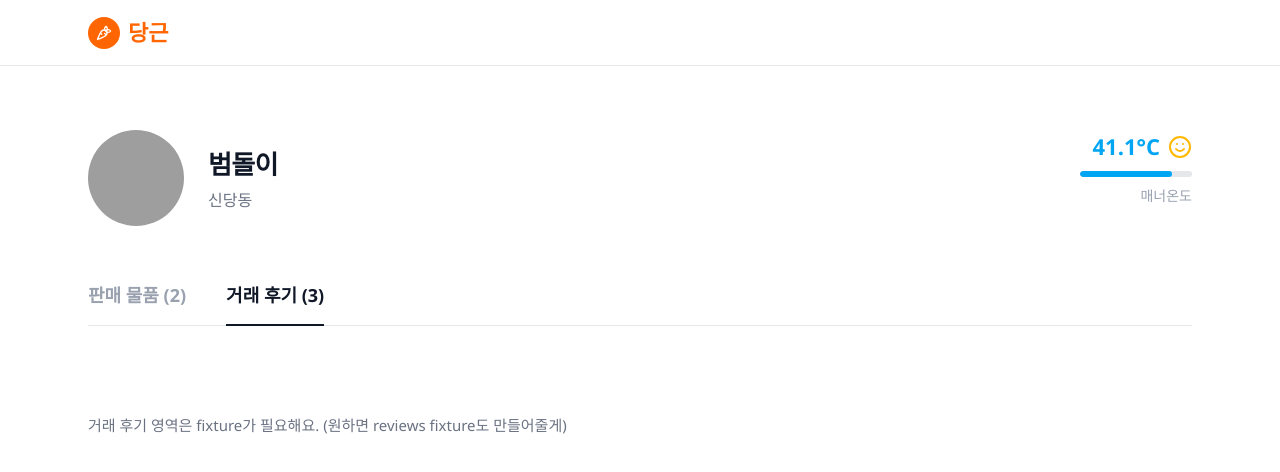
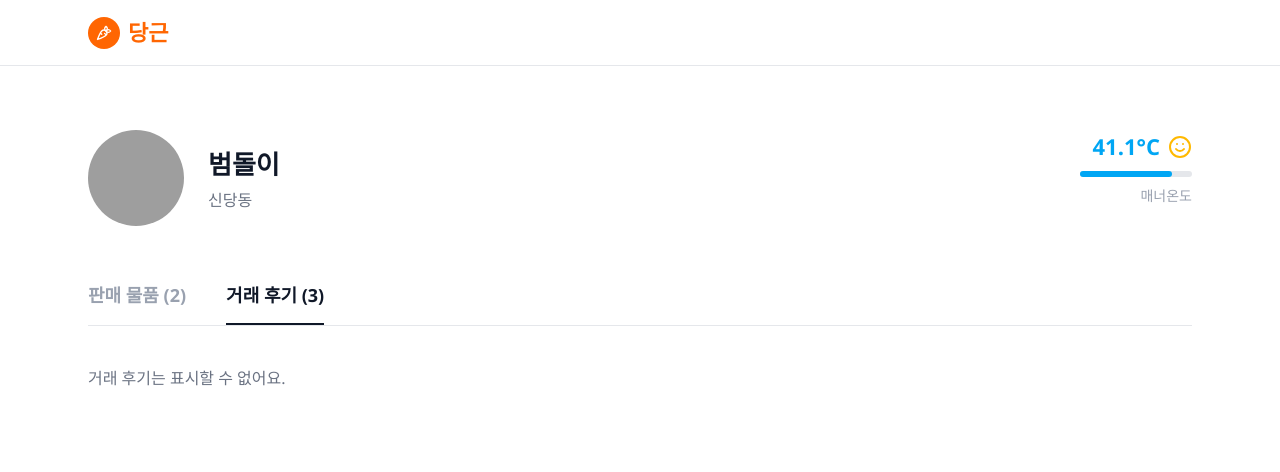
Before and after one commit to mgahn0706/serious_game, a React (Vite) app: page /danggeun/account/1 in a window 1280 px wide. Both pictures are taken after a click on the button "거래 후기 (3)". Shown: the top 472 px of the page. Built offline with nearby package versions, Linux system fonts and the light colour scheme; grey boxes are pictures that could not be loaded.

Commit message:
feat: danggeun account

```diff
--- a/src/features/danggeun/fixtures/accounts.ts
+++ b/src/features/danggeun/fixtures/accounts.ts
@@ -17,4 +17,13 @@ export const accounts: Account[] = [
     avatarUrl:
       "https://images.unsplash.com/photo-1527980965255-d3b416303d12?w=200",
   },
+  {
+    id: 3,
+    username: "냥냥이",
+    location: "강남구",
+    temperature: 0,
+    avatarUrl:
+      "https://images.unsplash.com/photo-1517423440428-a5a00ad493e8?w=200",
+    isRestricted: true,
+  },
 ];
--- a/src/features/danggeun/types/types.ts
+++ b/src/features/danggeun/types/types.ts
@@ -4,6 +4,7 @@ export type Account = {
   location: string;
   temperature: number; // 매너온도
   avatarUrl: string;
+  isRestricted?: boolean;
 };
 
 export type Product = {
--- a/src/pages/Danggeun/DanggeunAccountPage.tsx
+++ b/src/pages/Danggeun/DanggeunAccountPage.tsx
@@ -1,6 +1,6 @@
-import { useMemo, useState } from "react";
+import { useMemo, useState, useEffect } from "react";
 import { Link, useParams } from "react-router-dom";
-import { Smile } from "lucide-react";
+import { Smile, Ban, X } from "lucide-react";
 
 import { products } from "@/features/danggeun/fixtures/products";
 import { accounts } from "@/features/danggeun/fixtures/accounts";
@@ -15,22 +15,29 @@ export default function DanggeunAccountPage() {
 
   const account = accounts.find((a) => a.id === accountId);
 
-  const myProducts = useMemo(() => {
-    return products.filter((p) => p.sellerId === accountId);
-  }, [accountId]);
+  const myProducts = useMemo(
+    () => products.filter((p) => p.sellerId === accountId),
+    [accountId]
+  );
 
   const [tab, setTab] = useState<TabKey>("items");
 
-  // 거래후기 count: fixture에 없으면 0(혹은 임시값)
-  const reviewCount = 3; // 스샷처럼 보이게. 원하면 fixture로 분리해줄게.
+  /** ===============================
+   *  🚨 제재/구속 수사 설정 (추리게임용)
+   *  =============================== */
+  const isRestricted = account?.isRestricted || false;
+  const NOTICE_DATE = "2025년 12월 10일";
+
+  const [modalOpen, setModalOpen] = useState(false);
+  useEffect(() => {
+    if (isRestricted) setModalOpen(true);
+  }, [isRestricted]);
 
   if (!account) {
     return (
       <div className="min-h-screen bg-white">
-        <main className="mx-auto max-w-6xl px-6 py-16">
-          <div className="text-[16px] text-gray-700">
+        <main className="mx-auto max-w-6xl px-6 py-20 text-gray-700">
           계정을 찾을 수 없어요.
-          </div>
         </main>
       </div>
     );
@@ -40,16 +47,48 @@ export default function DanggeunAccountPage() {
     <div className="min-h-screen bg-white">
       <DanggeunHeader />
 
-      <main className="mx-auto max-w-6xl px-6">
-        {/* Profile block */}
-        <section className="pt-16">
+      {/* ================= 상단 경고 배너 ================= */}
+      {isRestricted && (
+        <div className="border-b border-red-200 bg-red-50">
+          <div className="mx-auto flex max-w-6xl items-center gap-3 px-6 py-3">
+            <div className="flex h-9 w-9 items-center justify-center rounded-full bg-red-100">
+              <Ban className="h-5 w-5 text-red-600" />
+            </div>
+            <div className="flex-1">
+              <div className="text-[14px] font-bold text-red-700">
+                경찰 수사로 인해 이용이 제한된 계정입니다
+              </div>
+              <div className="text-[13px] text-red-600">
+                {NOTICE_DATE} 기준 구속 수사 진행 중
+              </div>
+            </div>
+            <button
+              onClick={() => setModalOpen(true)}
+              className="rounded-lg bg-red-600 px-3 py-1.5 text-[13px] font-semibold text-white"
+            >
+              상세 안내
+            </button>
+          </div>
+        </div>
+      )}
+
+      <main className="mx-auto max-w-6xl px-6 pt-16">
+        <div className="relative">
+          {/* ================= 블러 처리된 본문 ================= */}
+          <div
+            className={
+              isRestricted
+                ? "pointer-events-none select-none blur-[2px] opacity-60"
+                : ""
+            }
+          >
+            {/* ===== Profile ===== */}
             <div className="flex items-start justify-between">
-            {/* Left: avatar + name */}
               <div className="flex items-center gap-6">
-              <Avatar src={account.avatarUrl} alt={account.username} />
+                <Avatar src={account.avatarUrl} />
 
                 <div>
-                <div className="text-[26px] font-bold tracking-tight text-gray-900">
+                  <div className="text-[26px] font-bold text-gray-900">
                     {account.username}
                   </div>
                   <div className="mt-1 text-[16px] text-gray-500">
@@ -58,7 +97,6 @@ export default function DanggeunAccountPage() {
                 </div>
               </div>
 
-            {/* Right: manner temperature */}
               <div className="flex flex-col items-end">
                 <div className="flex items-center gap-2">
                   <span className="text-[22px] font-bold text-sky-500">
@@ -67,15 +105,14 @@ export default function DanggeunAccountPage() {
                   <Smile className="h-6 w-6 text-amber-400" />
                 </div>
 
-              {/* mini bar */}
                 <div className="mt-2 w-28">
-                <div className="h-1.5 w-full rounded-full bg-gray-200 overflow-hidden">
+                  <div className="h-1.5 w-full rounded-full bg-gray-200">
                     <div
                       className="h-full rounded-full bg-sky-500"
                       style={{
-                      width: `${Math.max(
-                        0,
-                        Math.min(100, (account.temperature / 50) * 100)
+                        width: `${Math.min(
+                          100,
+                          (account.temperature / 50) * 100
                         )}%`,
                       }}
                     />
@@ -86,9 +123,9 @@ export default function DanggeunAccountPage() {
               </div>
             </div>
 
-          {/* Tabs */}
+            {/* ===== Tabs ===== */}
             <div className="mt-14 border-b border-gray-200">
-            <div className="flex items-end gap-10">
+              <div className="flex gap-10">
                 <button
                   onClick={() => setTab("items")}
                   className={`relative pb-4 text-[18px] font-semibold ${
@@ -97,7 +134,7 @@ export default function DanggeunAccountPage() {
                 >
                   판매 물품 ({myProducts.length})
                   {tab === "items" && (
-                  <span className="absolute left-0 -bottom-[1px] h-[2px] w-full bg-gray-900" />
+                    <span className="absolute bottom-0 left-0 h-[2px] w-full bg-gray-900" />
                   )}
                 </button>
 
@@ -107,103 +144,145 @@ export default function DanggeunAccountPage() {
                     tab === "reviews" ? "text-gray-900" : "text-gray-400"
                   }`}
                 >
-                거래 후기 ({reviewCount})
+                  거래 후기 (3)
                   {tab === "reviews" && (
-                  <span className="absolute left-0 -bottom-[1px] h-[2px] w-full bg-gray-900" />
+                    <span className="absolute bottom-0 left-0 h-[2px] w-full bg-gray-900" />
                   )}
                 </button>
               </div>
             </div>
 
-          {/* Content */}
+            {/* ===== Content ===== */}
             <div className="py-10">
               {tab === "items" ? (
                 <ProductsGrid products={myProducts} />
               ) : (
-              <ReviewsPlaceholder />
+                <div className="text-gray-500">
+                  거래 후기는 표시할 수 없어요.
+                </div>
               )}
             </div>
-        </section>
+          </div>
+
+          {/* ================= 블러 위 경고 카드 ================= */}
+          {isRestricted && (
+            <div className="absolute inset-0 flex items-start justify-center pt-10">
+              <div className="max-w-xl rounded-2xl border border-red-200 bg-white p-6 shadow-xl">
+                <div className="flex gap-4">
+                  <div className="flex h-10 w-10 items-center justify-center rounded-full bg-red-50">
+                    <Ban className="h-5 w-5 text-red-600" />
+                  </div>
+                  <div>
+                    <div className="text-[16px] font-bold text-gray-900">
+                      구속 수사로 인해 계정 접근이 제한되었습니다
+                    </div>
+                    <div className="mt-1 text-[14px] text-gray-600">
+                      {NOTICE_DATE} 기준 경찰 수사 진행 중
+                    </div>
+                    <button
+                      onClick={() => setModalOpen(true)}
+                      className="mt-3 rounded-lg bg-red-600 px-4 py-2 text-[13px] font-semibold text-white"
+                    >
+                      자세히 보기
+                    </button>
+                  </div>
+                </div>
+              </div>
+            </div>
+          )}
+        </div>
       </main>
+
+      {/* ================= 강제 모달 ================= */}
+      {modalOpen && isRestricted && (
+        <RestrictedModal
+          noticeDate={NOTICE_DATE}
+          onClose={() => setModalOpen(false)}
+        />
+      )}
     </div>
   );
 }
 
-/* ---------------- Header (accurate clone-ish) ---------------- */
+/* ================= UI COMPONENTS ================= */
 
-/* ---------------- UI parts ---------------- */
-
-function Avatar({ src, alt }: { src: string; alt: string }) {
-  // 스샷처럼 회색 기본 원형 느낌 + 이미지 실패 시 fallback
-  const [failed, setFailed] = useState(false);
-
-  if (!src || failed) {
-    return (
-      <div className="flex h-24 w-24 items-center justify-center rounded-full bg-gray-200">
-        <div className="h-12 w-12 rounded-full bg-gray-300" />
-      </div>
-    );
-  }
-
-  return (
+function Avatar({ src }: { src?: string }) {
+  return src ? (
     <img
       src={src}
-      alt={alt}
-      onError={() => setFailed(true)}
       className="h-24 w-24 rounded-full object-cover"
+      alt="avatar"
     />
+  ) : (
+    <div className="h-24 w-24 rounded-full bg-gray-200" />
   );
 }
 
 function ProductsGrid({ products }: { products: Product[] }) {
   if (products.length === 0) {
-    return (
-      <div className="py-16 text-center text-[15px] text-gray-500">
-        판매 중인 물품이 없어요.
-      </div>
-    );
+    return <div className="text-gray-500">판매 중인 물품이 없어요.</div>;
   }
 
   return (
-    <div className="grid grid-cols-2 gap-x-6 gap-y-10 md:grid-cols-4">
+    <div className="grid grid-cols-2 gap-6 md:grid-cols-4">
       {products.map((p) => (
-        <Link key={p.id} to={`/danggeun/products/${p.id}`} className="block">
-          <article className="cursor-pointer">
-            <div className="mb-3 overflow-hidden rounded-xl border border-gray-200 bg-white">
-              <div className="aspect-[4/3] w-full overflow-hidden">
+        <Link key={p.id} to={`/danggeun/products/${p.id}`}>
+          <div>
+            <div className="mb-2 overflow-hidden rounded-xl border">
+              <div className="aspect-[4/3]">
                 <img
                   src={p.imageUrl}
+                  className="h-full w-full object-cover"
                   alt={p.title}
-                  className="h-full w-full object-cover"
                 />
               </div>
             </div>
-
-            <div className="line-clamp-1 text-[15px] font-medium text-gray-900">
-              {p.title}
+            <div className="font-medium">{p.title}</div>
+            <div className="font-bold">{p.price.toLocaleString()}원</div>
           </div>
-
-            <div className="mt-1 text-[18px] font-bold text-gray-900">
-              {p.price.toLocaleString()}원
-            </div>
-
-            <div className="mt-3 text-[13px] text-gray-400">{p.location}</div>
-
-            {/* 스샷 하단 “채팅/관심” 라인 느낌 */}
-            <div className="mt-2 text-[13px] text-gray-400">
-              채팅 {p.stats.chat} · 관심 {p.stats.interest}
-            </div>
-          </article>
         </Link>
       ))}
     </div>
   );
 }
 
-function ReviewsPlaceholder() {
+function RestrictedModal({
+  noticeDate,
+  onClose,
+}: {
+  noticeDate: string;
+  onClose: () => void;
+}) {
   return (
-    <div className="py-12 text-[15px] text-gray-500">
-      거래 후기 영역은 fixture가 필요해요. (원하면 reviews fixture도 만들어줄게)
+    <div className="fixed inset-0 z-[999] flex items-center justify-center bg-black/50">
+      <div className="w-full max-w-lg rounded-2xl bg-white p-6">
+        <div className="flex justify-between">
+          <div className="text-[18px] font-bold text-gray-900">
+            경찰 구속 수사 안내
+          </div>
+          <button onClick={onClose}>
+            <X />
+          </button>
+        </div>
+
+        <div className="mt-4 text-[15px] leading-7 text-gray-700">
+          해당 계정은 <b>{noticeDate}</b> 기준 경찰에 의해
+          <b> 구속 수사 중</b>인 상태로 확인되었습니다.
+          <br />
+          <br />
+          이에 따라 당근 플랫폼 내 활동이 전면 또는 부분적으로 제한되며, 안전한
+          거래를 위해 접근 시 각별한 주의가 필요합니다.
+        </div>
+
+        <div className="mt-6 text-right">
+          <button
+            onClick={onClose}
+            className="rounded-lg bg-red-600 px-4 py-2 font-semibold text-white"
+          >
+            확인
+          </button>
+        </div>
+      </div>
     </div>
   );
 }
```
Lines whose indentation alone changed are shown as unchanged.
